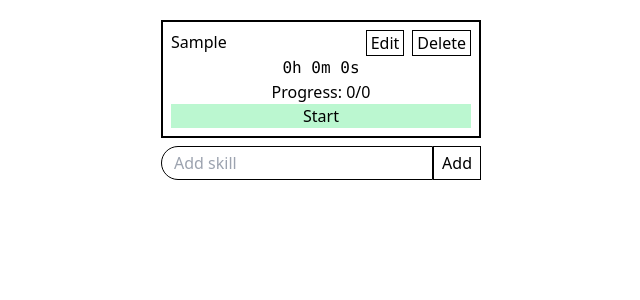
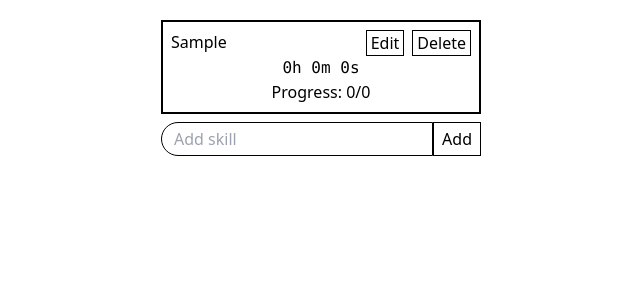
Before and after one commit to hansjunodev/skill-tracker, a Next.js app: page / in a window 1280 px wide. Both pictures are taken after typing "Sample" into the empty fields and a click on the button "Add". Shown: the top 300 px of the page, without its empty margins (319-959 px from the left). Built offline with nearby package versions, Linux system fonts and the light colour scheme.

Commit message:
feat: make skillcard a button itself

```diff
--- a/src/components/SkillCard.tsx
+++ b/src/components/SkillCard.tsx
@@ -20,16 +20,13 @@ const ActionButton: FunctionComponent<ActionButtonProps> = ({
   handleActionClick,
 }) => {
   const text = isRunning ? "Stop" : "Start";
-  const buttonClass = classNames("flex-1 ", {
+  const buttonClass = classNames("flex-1 rounded", {
     "bg-red-200 text-black": isRunning,
     "bg-green-200 text-black": !isRunning,
   });
 
   return (
-    <button
-      className={buttonClass}
-      onClick={handleActionClick}
-    >
+    <button className={buttonClass} onClick={handleActionClick}>
       {text}
     </button>
   );
@@ -47,15 +44,16 @@ export default function SkillCard({
   const [isEditing, setIsEditing] = useState(false);
   const [titleText, setTitleText] = useState("");
 
-  const handleActionClick: MouseEventHandler = () => {
+  const handleActionClick: MouseEventHandler = (e) => {
     if (skill.isRunning) {
       dispatch({ type: SkillsActionType.STOP, payload: skill.id });
     } else {
       dispatch({ type: SkillsActionType.START, payload: skill.id });
     }
+    e.stopPropagation();
   };
 
-  const handleEditClick = () => {
+  const handleEditClick: MouseEventHandler = (e) => {
     if (isEditing) {
       dispatch({
         type: SkillsActionType.CHANGE_TITLE,
@@ -65,6 +63,21 @@ export default function SkillCard({
       setTitleText(skill.title);
     }
     setIsEditing(!isEditing);
+    e.stopPropagation();
+  };
+
+  const handleDeleteClick: MouseEventHandler = (e) => {
+    const goAhead = confirm(
+      "Are you sure you want to DELETE this skill? There is no going back."
+    );
+
+    if (goAhead) {
+      dispatch({
+        type: SkillsActionType.DELETE_SKILL,
+        payload: { id: skill.id },
+      });
+    }
+    e.stopPropagation();
   };
 
   const timeObj = toTimeObject(skill.duration);
@@ -93,6 +106,9 @@ export default function SkillCard({
           "bg-white": !skill.isRunning,
         }
       )}
+      role="button"
+      tabIndex={0}
+      onClick={handleActionClick}
     >
       <div className="flex space-x-2">
         <div className="flex-1">{content} </div>
@@ -104,12 +120,7 @@ export default function SkillCard({
         </button>
         <button
           className="border border-solid border-black bg-white px-1 text-black hover:bg-gray-50"
-          onClick={() =>
-            dispatch({
-              type: SkillsActionType.DELETE_SKILL,
-              payload: { id: skill.id },
-            })
-          }
+          onClick={handleDeleteClick}
         >
           Delete
         </button>
@@ -118,10 +129,6 @@ export default function SkillCard({
       <div className="text-center">
         Progress: {skill.currentEffort}/{skill.goalEFfort}
       </div>
-      <ActionButton
-        isRunning={skill.isRunning}
-        handleActionClick={handleActionClick}
-      />
     </div>
   );
 }
```
